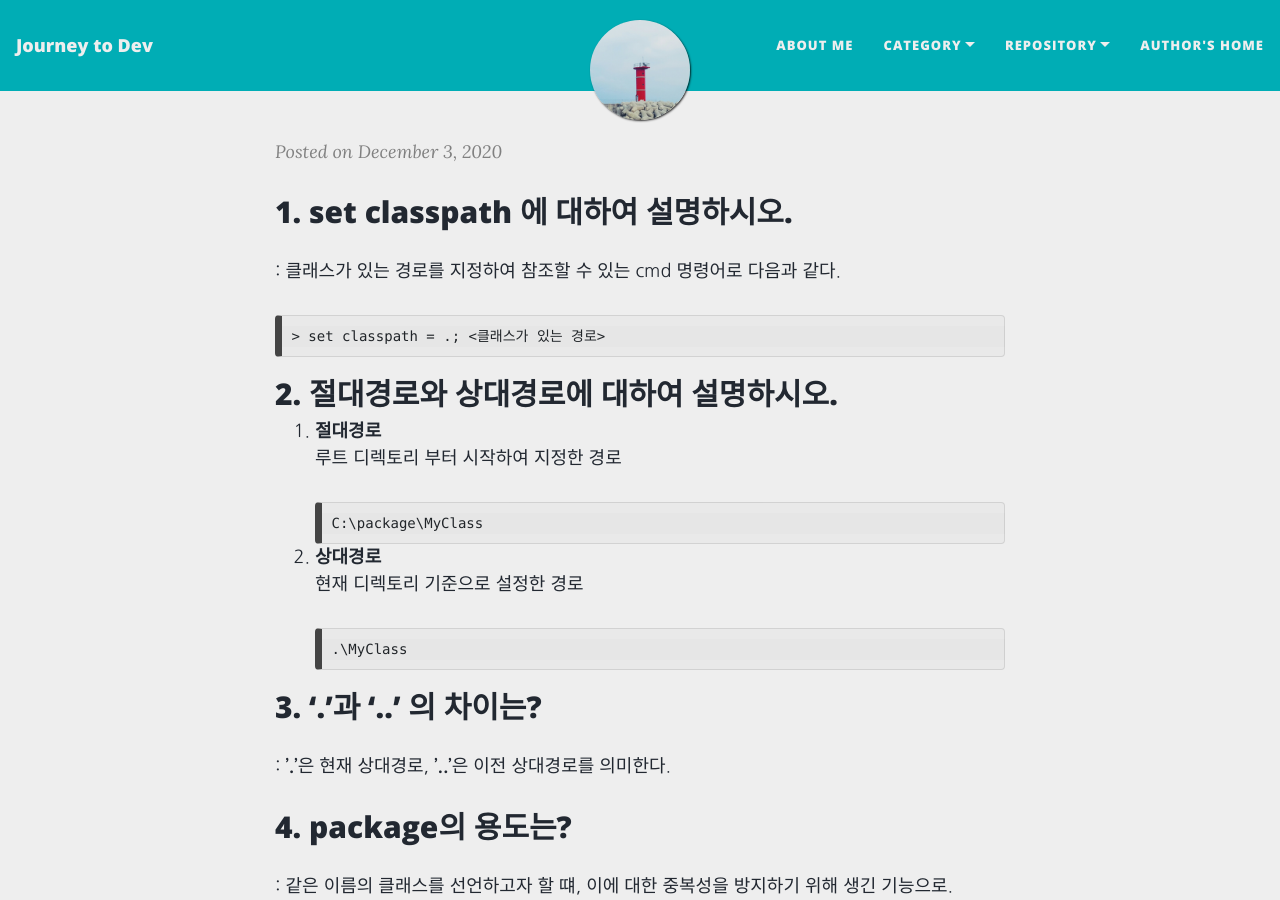
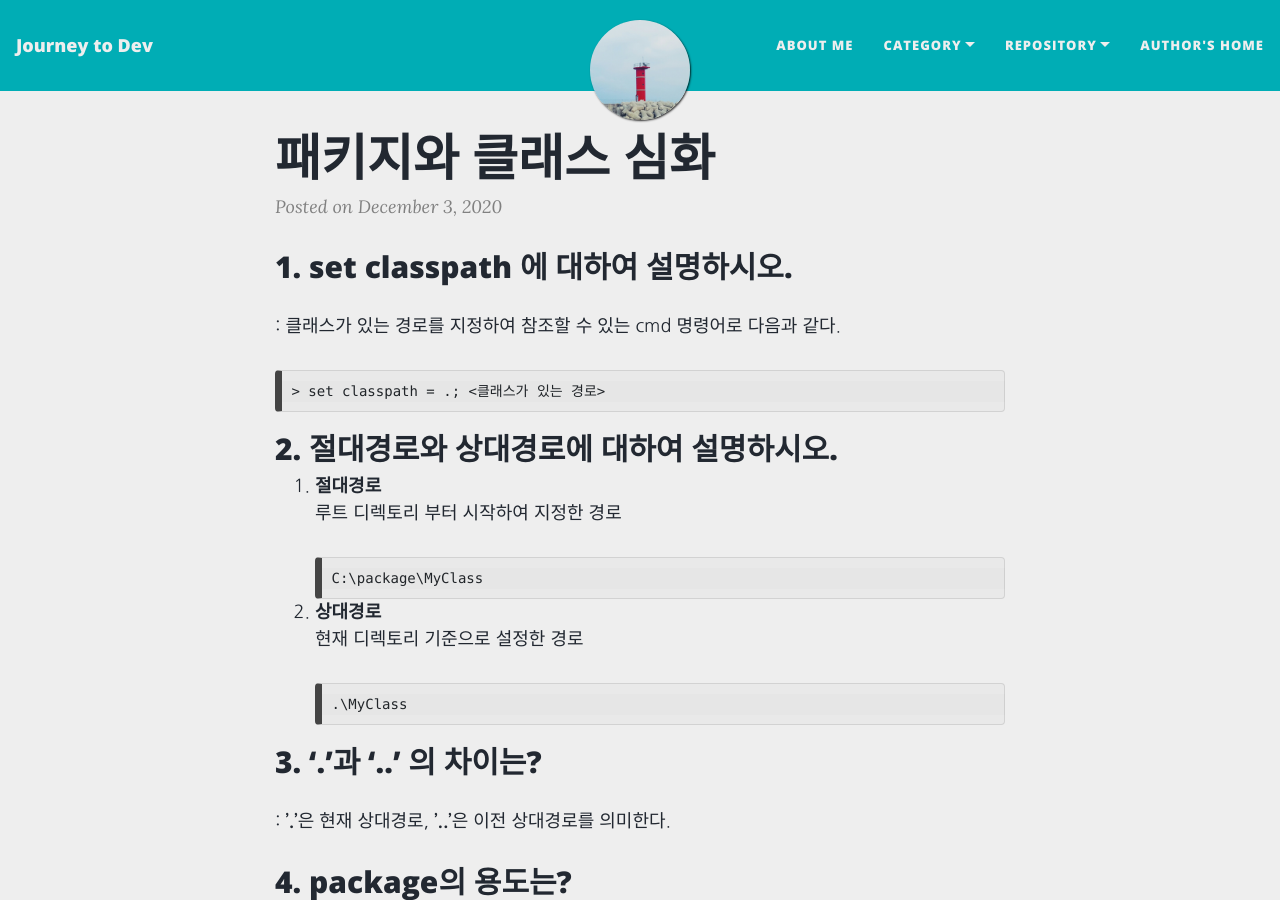
Before and after one commit to roqhdehd502/roqhdehd502.github.io, a Jekyll site: the page built from _posts/WebDev/2020-12-03-116.md, in a window 1280 px wide and 900 px high. Built offline with Jekyll 4.4.1, drawn with Linux system fonts in a browser that asks for light colours; nearby versions of some CDN libraries.

Commit message:
Update 2020-12-03-116.md

```diff
--- a/_posts/WebDev/2020-12-03-116.md
+++ b/_posts/WebDev/2020-12-03-116.md
@@ -1,5 +1,5 @@
 ---
-title: ""
+title: "패키지와 클래스 심화"
 date: 2020-12-03 08:26:28 -0400
 categories: jekyll update
 
```
